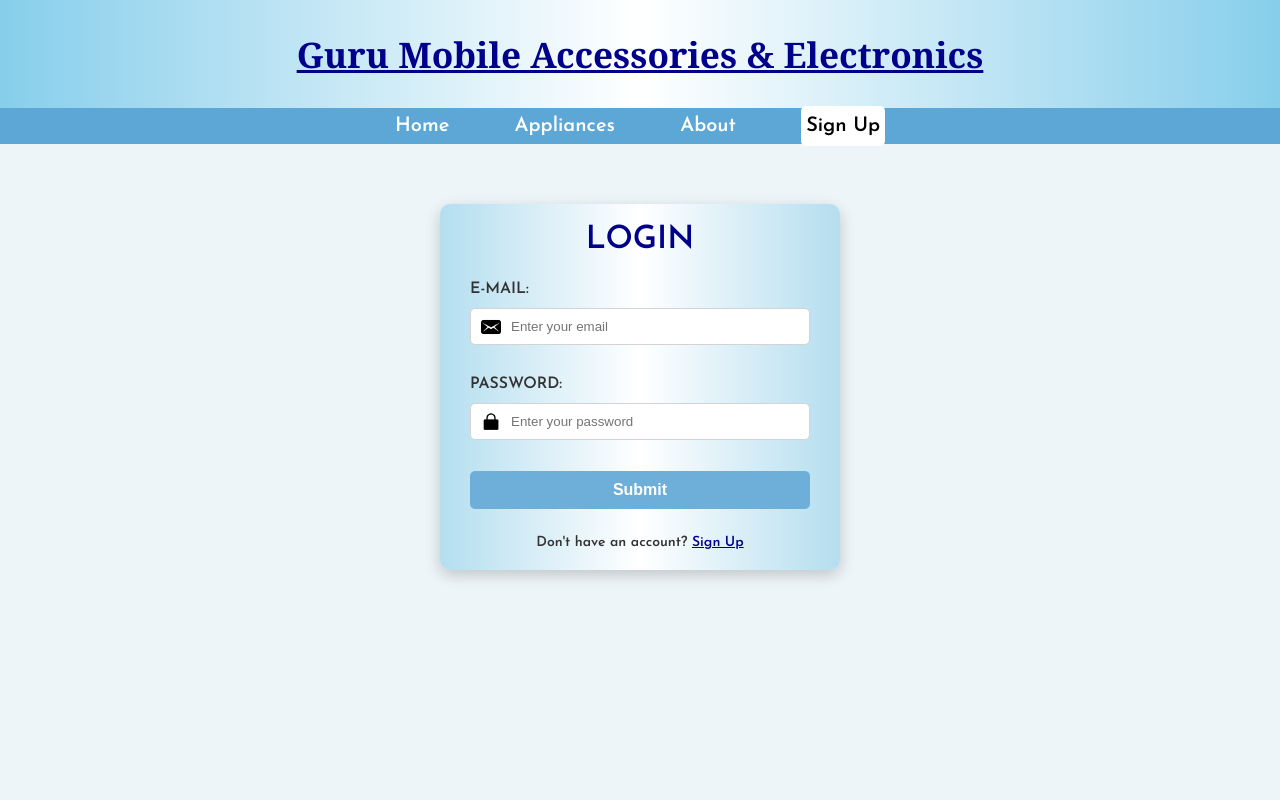
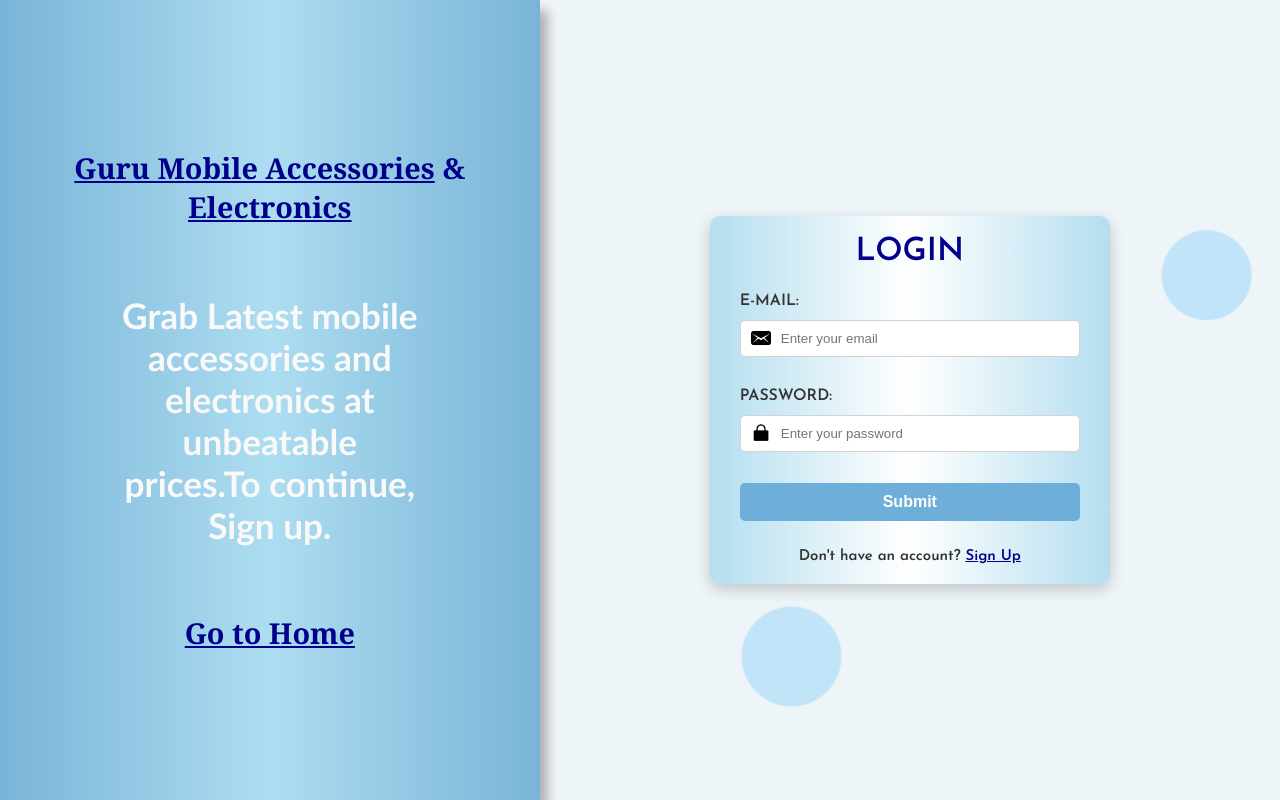
Before and after one commit to Pushpa-Harshitha05/Electronics-Website, a PHP site: page /loginform.html in a window 1280 px wide. Run offline with PHP 8.4, Linux system fonts and the light colour scheme.

```diff
--- a/fullstack/loginform.html
+++ b/fullstack/loginform.html
@@ -21,16 +21,18 @@
 </head>
 
 <body>
-    <header>
-        <p>Guru Mobile Accessories & Electronics</p>
-    </header>
-
-    <nav>
-        <a href="Homepage.html">Home</a>
-        <a href="appl.html">Appliances</a>
-        <a href="about.html">About</a>
-        <a href="sign.html"><mark>Sign Up</mark></a>
-    </nav>
+    <div class="logo">
+        <header>
+            <div class="bubbles">
+                <div class="bubble"></div>
+                <div class="bubble"></div>
+                <div class="bubble"></div>
+            </div>
+            <p><u>Guru Mobile Accessories</u> &amp; <u>Electronics</u></p>
+            <p>Grab Latest mobile accessories and electronics at unbeatable prices.To continue, Sign up.</p>
+            <a href="Homepage.html">Go to Home</a>
+        </header>
+    </div>
 
     <div class="total">
         <div class="container">
--- a/fullstack/loginform_styles.css
+++ b/fullstack/loginform_styles.css
@@ -8,14 +8,115 @@ body {
   font-family: 'Josefin Sans', sans-serif;
   background-color: rgb(238, 245, 248);
   color: #333;
+  display: flex;
+  align-items: center;
+  justify-content: center;
+  height: 100vh;
+  position: relative;
+}
+
+.logo{
+  width: 43%;
+  height: 100%;
 }
 
 header {
-  background: linear-gradient(-90deg, skyblue, white, skyblue);
+  background: linear-gradient(-90deg, rgb(121, 180, 216), rgb(173, 221, 240), rgb(121, 180, 216));
   padding: 30px 0px;
   text-align: center;
   color: darkblue;
+  font-size: 1.8rem;
+  text-decoration: none;
+  font-weight: bold;
+  font-family:Cambria, Cochin, Georgia, Times, 'Times New Roman', serif;
+  height: 100%;
+  padding: 5rem 3rem;
+  display: flex;
+  justify-content: space-evenly;
+  align-items: center;
+  flex-direction: column;
+  flex-wrap: wrap;
+  box-shadow: 8px 10px 10px rgb(178, 178, 178);
+}
+
+.bubbles {
+  position: absolute;
+  right: 10%;
+  width: 100%;
+  height: 100%;
+  z-index: -1;
+}
+
+.bubble {
+  position: absolute;
+  border-radius: 50%;
+  background-color: rgba(135, 206, 250, 0.7); /* Light blue color */
+  animation: rise 10s infinite ease-in-out alternate-reverse;
+  opacity: 0.6;
+}
+
+.bubble:nth-child(1) {
+  width: 80px;
+  height: 80px;
+  left: 80%;
+  animation-duration: 10s;
+  animation: upward 10s infinite ease-in-out alternate-reverse;
+}
+
+.bubble:nth-child(2) {
+  width: 100px;
+  height: 100px;
+  left: 65%;
+  animation-duration: 8s;
+  animation: rise 8s infinite ease-in-out alternate-reverse;
+}
+
+.bubble:nth-child(3) {
+  width: 90px;
+  height: 90px;
+  left: 100%;
+  animation: diagonal 10s infinite ease-in-out alternate-reverse;
+  animation-duration: 10s;
+}
+
+@keyframes rise {
+  0% {
+      transform: translate(40px,80vh);
+  }
+  100% {
+      transform: translate(0,100px);
+  }
+}
+
+@keyframes upward {
+  0% {
+      transform: translateY(80vh);
+  }
+  100% {
+      transform: translateY(0);
+  }
+}
+
+@keyframes diagonal {
+  0% {
+      transform: translate(0,100px);
+  }
+  100% {
+      transform: translate(40px,80vh);
+  }
+}
+
+header a{
+  color: darkblue;
+}
+
+header p:nth-child(3){
+  text-align: center  ;
+  color: rgb(250, 249, 249);
   font-size: 2.2rem;
+  font-weight:900;
+  width: 70%;
+  font-family:'Gill Sans', 'Gill Sans MT', Calibri, 'Trebuchet MS', sans-serif
 }
 
 #emailname {
@@ -35,38 +136,9 @@ header {
 }
 
 header p {
-  text-decoration: underline;
+  text-decoration: none;
   font-family: Cambria, Cochin, Georgia, Times, 'Times New Roman', serif;
   font-weight: bold;
-}
-
-nav {
-  background-color: rgb(92, 167, 213);
-  padding: 8px 0;
-  text-align: center;
-  font-family: 'Josefin Sans', sans-serif;
-}
-
-nav a {
-  color: white;
-  text-decoration: none;
-  padding: 10px 20px;
-  font-size: 1.25rem;
-  margin: 0px 10px;
-  transition: background-color 0.3s ease, color 0.3s ease;
-}
-
-nav a:hover {
-  background-color: white;
-  color: darkblue;
-  border-radius: 5px;
-}
-
-mark {
-  background-color: white;
-  color: black;
-  padding: 10px 5px;
-  border-radius: 5px;
 }
 
 /* Main Content Area */
@@ -74,8 +146,8 @@ mark {
   display: flex;
   justify-content: center;
   align-items: center;
-  min-height: 50vh;
-  padding-top: 60px; /* Adjust for fixed header and nav */
+  width: 59%;
+  height: 100%;
 }
 
 .container {
@@ -135,8 +207,8 @@ mark {
 }
 
 .container p {
-  margin-top: 10px;
-  font-size: 14px;
+  margin-top: 12.5px;
+  font-size: 15px;
 }
 
 .container a {
--- a/fullstack/sign.html
+++ b/fullstack/sign.html
@@ -21,6 +21,7 @@
             </div>
             <p><u>Guru Mobile Accessories</u> &amp; <u>Electronics</u></p>
             <p>Grab Latest mobile accessories and electronics at unbeatable prices.To continue, Sign up.</p>
+            <a href="Homepage.html">Go to Home</a>
         </header>
     </div>
 
```
Also changed, not shown: fullstack/sign_styles.css (+27 -14 lines), fullstack/images/form_imgs/hidden.png (added), fullstack/images/form_imgs/view.png (added).
